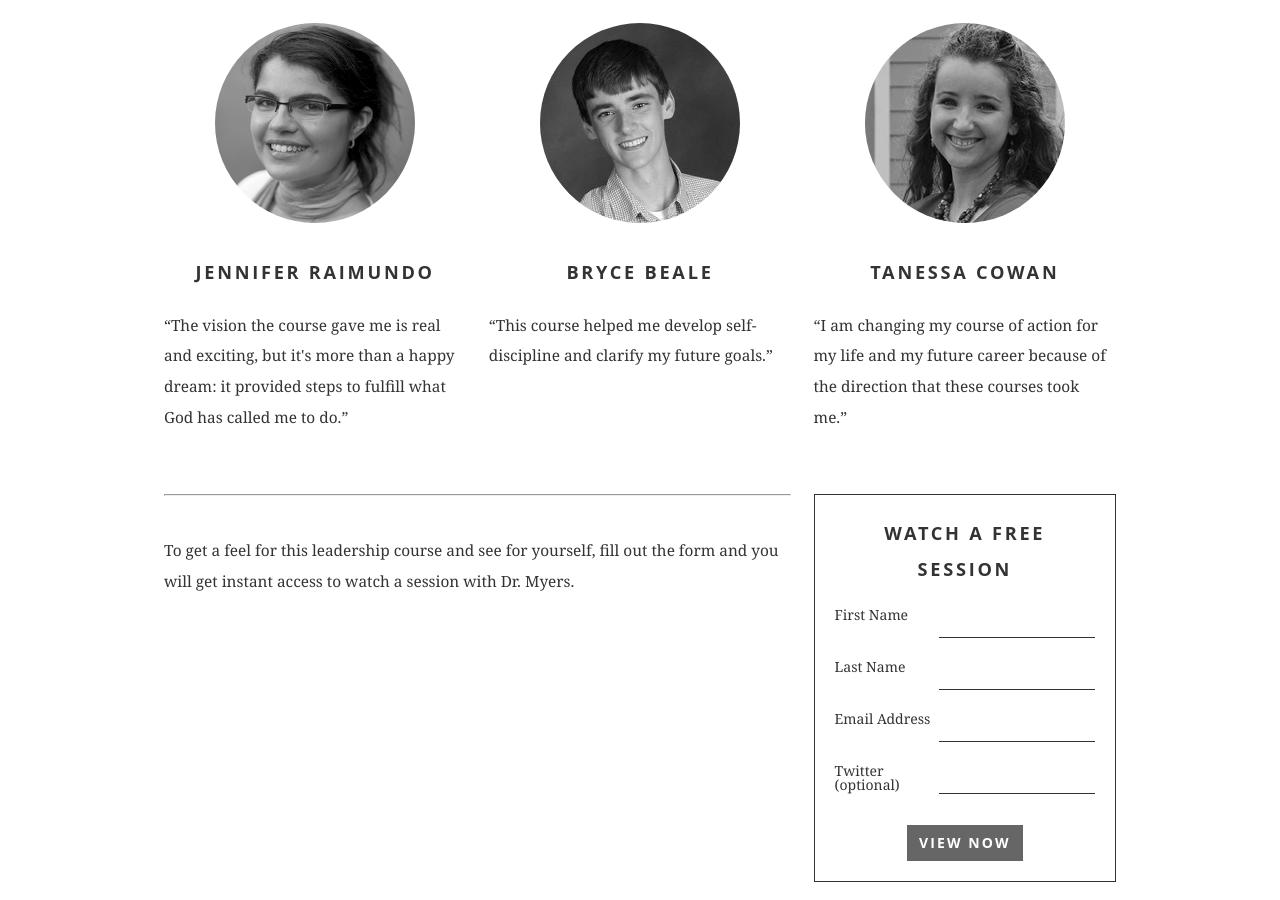
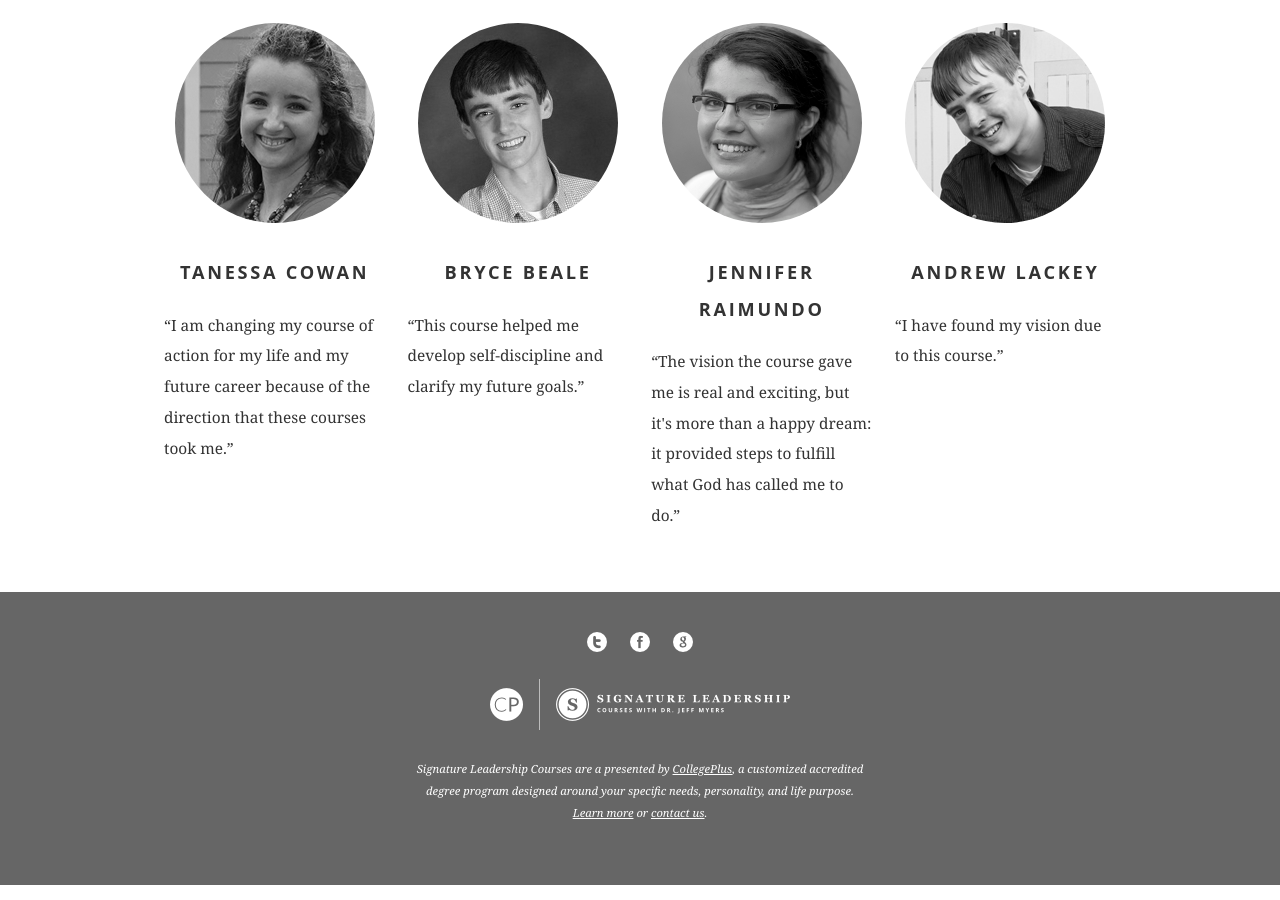
Before and after one commit to roni5/signature-leadership, a Jekyll site: the page built from stories.html, in a window 1280 px wide and 900 px high, scrolled down 471 px. Built offline with Jekyll 4.4.1, drawn with Linux system fonts in a browser that asks for light colours; nearby versions of some CDN libraries.

Commit message:
form updates; new student story

```diff
--- a/_layouts/default.html
+++ b/_layouts/default.html
@@ -43,7 +43,7 @@
         <a href="/stories.html">Stories</a>
         <a href="/courses.html">Courses</a>
         <a href="/about.html">About</a>
-        <a href="/drjeffmeyers.html">Dr. Jeff Myers</a>
+        <a href="/drjeffmyers.html">Dr. Jeff Myers</a>
         <a href="/questions.html">Questions</a>
       </div>
     </div>
--- a/index.html
+++ b/index.html
@@ -14,7 +14,6 @@ keyword: index
 <div class="section">
   <div class="wrap">
     <div class="col-eight">
-      <h3 class="center">About the courses</h3>
       <p>The ability to influence and lead is a skill all college grads must possess to thrive in the emerging knowledge-based economy. Employers demand it and entrepreneurs need it.</p>
       <p>CollegePlus and Dr. Jeff Myers have teamed up to create an accredited leadership course that prepares you to successfully lead a business, a ministry, and a family.</p>
       <p>Each course is worth 3 college credits. And each course is designed to launch you from college and into life as an influential leader.</p>
@@ -37,10 +36,6 @@ keyword: index
             <label for="mce-EMAIL">Email Address</label>
             <input type="text" value="" name="EMAIL" class="required email" id="mce-EMAIL">
           </div>
-          <div class="field">
-            <label for="mce-MMERGE3">Twitter (optional)</label>
-            <input type="text" value="" name="MMERGE3" class="" id="mce-MMERGE3">
-          </div>
           <div id="mce-responses" class="hidden">
             <div class="response" id="mce-error-response" style="display: none;margin: 1em 0;padding: 1em .5em .5em 0;font-weight: bold;float: left;top: -1.5em;z-index: 1;width: 80%;background: FBE3E4;color: #D12F19;"></div>
             <div class="response" id="mce-success-response" style="display: none;margin: 1em 0;padding: 1em .5em .5em 0;font-weight: bold;float: left;top: -1.5em;z-index: 1;width: 80%;background: #E3FBE4;color: #529214;"></div>
--- a/questions.html
+++ b/questions.html
@@ -71,10 +71,6 @@ permalink: /questions.html
             <label for="mce-EMAIL">Email Address</label>
             <input type="text" value="" name="EMAIL" class="required email" id="mce-EMAIL">
           </div>
-          <div class="field">
-            <label for="mce-MMERGE3">Twitter (optional)</label>
-            <input type="text" value="" name="MMERGE3" class="" id="mce-MMERGE3">
-          </div>
           <div id="mce-responses" class="hidden">
             <div class="response" id="mce-error-response" style="display: none;margin: 1em 0;padding: 1em .5em .5em 0;font-weight: bold;float: left;top: -1.5em;z-index: 1;width: 80%;background: FBE3E4;color: #D12F19;"></div>
             <div class="response" id="mce-success-response" style="display: none;margin: 1em 0;padding: 1em .5em .5em 0;font-weight: bold;float: left;top: -1.5em;z-index: 1;width: 80%;background: #E3FBE4;color: #529214;"></div>
--- a/stories.html
+++ b/stories.html
@@ -13,61 +13,28 @@ permalink: /stories.html
 
 <div class="section">
   <div class="wrap">
-    <div class="col-four">
+    <div class="col-three">
+      <p class="center"><img src="../images/stories/tanessa.jpg" alt="" class="round"></p>
+      <h3 class="center">Tanessa Cowan</h3>
+      <p>&#8220;I am changing my course of action for my life and my future career because of the direction that these courses took me.&#8221;</p>
+    </div>
+
+    <div class="col-three">
+      <p class="center"><img src="../images/stories/bryce.jpg" alt="" class="round"></p>
+      <h3 class="center">Bryce Beale</h3>
+      <p>&#8220;This course helped me develop self-discipline and clarify my future goals.&#8221;</p>
+    </div>
+
+    <div class="col-three">
       <p class="center"><img src="../images/stories/jennifer.jpg" alt="" class="round"></p>
       <h3 class="center">Jennifer Raimundo</h3>
       <p>&#8220;The vision the course gave me is real and exciting, but it's more than a happy dream: it provided steps to fulfill what God has called me to do.&#8221;</p>
     </div>
 
-    <div class="col-four">
-      <p class="center"><img src="../images/stories/bryce.jpg" alt="" class="round"></p>
-      <h3 class="center">Bryce Beale</h3>
-      <p>&#8220;This course helped me develop self-discipline and clarify my future goals.&#8221;</p>
-    </div>
-
-    <div class="col-four">
-      <p class="center"><img src="../images/stories/tanessa.jpg" alt="" class="round"></p>
-      <h3 class="center">Tanessa Cowan</h3>
-      <p>&#8220;I am changing my course of action for my life and my future career because of the direction that these courses took me.&#8221;</p>
-    </div>
-  </div>
-
-  <div class="wrap">
-    <div class="col-eight">
-      <hr>
-      <p>To get a feel for this leadership course and see for yourself, fill out the form and you will get instant access to watch a session with Dr. Myers.</p>
-    </div>
-
-    <div class="col-four box">
-      <h3 class="center">Watch a free session</h3>
-
-      <form action="http://collegeplus.us2.list-manage.com/subscribe/post?u=74545cade270af4eeb67e5bd6&amp;id=d454048a7e" method="post" id="mc-embedded-subscribe-form" name="mc-embedded-subscribe-form" class="validate" target="_blank">
-        <fieldset>
-          <div class="field">
-            <label for="mce-FNAME">First Name</label>
-            <input type="text" value="" name="FNAME" class="required" id="mce-FNAME">
-          </div>
-          <div class="field">
-            <label for="mce-LNAME">Last Name</label>
-            <input type="text" value="" name="LNAME" class="required" id="mce-LNAME">
-          </div>
-          <div class="field">
-            <label for="mce-EMAIL">Email Address</label>
-            <input type="text" value="" name="EMAIL" class="required email" id="mce-EMAIL">
-          </div>
-          <div class="field">
-            <label for="mce-MMERGE3">Twitter (optional)</label>
-            <input type="text" value="" name="MMERGE3" class="" id="mce-MMERGE3">
-          </div>
-          <div id="mce-responses" class="hidden">
-            <div class="response" id="mce-error-response" style="display: none;margin: 1em 0;padding: 1em .5em .5em 0;font-weight: bold;float: left;top: -1.5em;z-index: 1;width: 80%;background: FBE3E4;color: #D12F19;"></div>
-            <div class="response" id="mce-success-response" style="display: none;margin: 1em 0;padding: 1em .5em .5em 0;font-weight: bold;float: left;top: -1.5em;z-index: 1;width: 80%;background: #E3FBE4;color: #529214;"></div>
-          </div>
-          <div class="actions">
-            <input type="submit" value="View Now" name="subscribe" id="mc-embedded-subscribe">
-          </div>
-        </fieldset>
-      </form>
+    <div class="col-three">
+      <p class="center"><img src="../images/stories/andrew.jpg" alt="" class="round"></p>
+      <h3 class="center">Andrew Lackey</h3>
+      <p>&#8220;I have found my vision due to this course.&#8221;</p>
     </div>
   </div>
 </div>
```
Also changed, not shown: about.html (+5 -7 lines), drjeffmyers.html (added, +34 -0 lines), images/stories/andrew.jpg (added).
